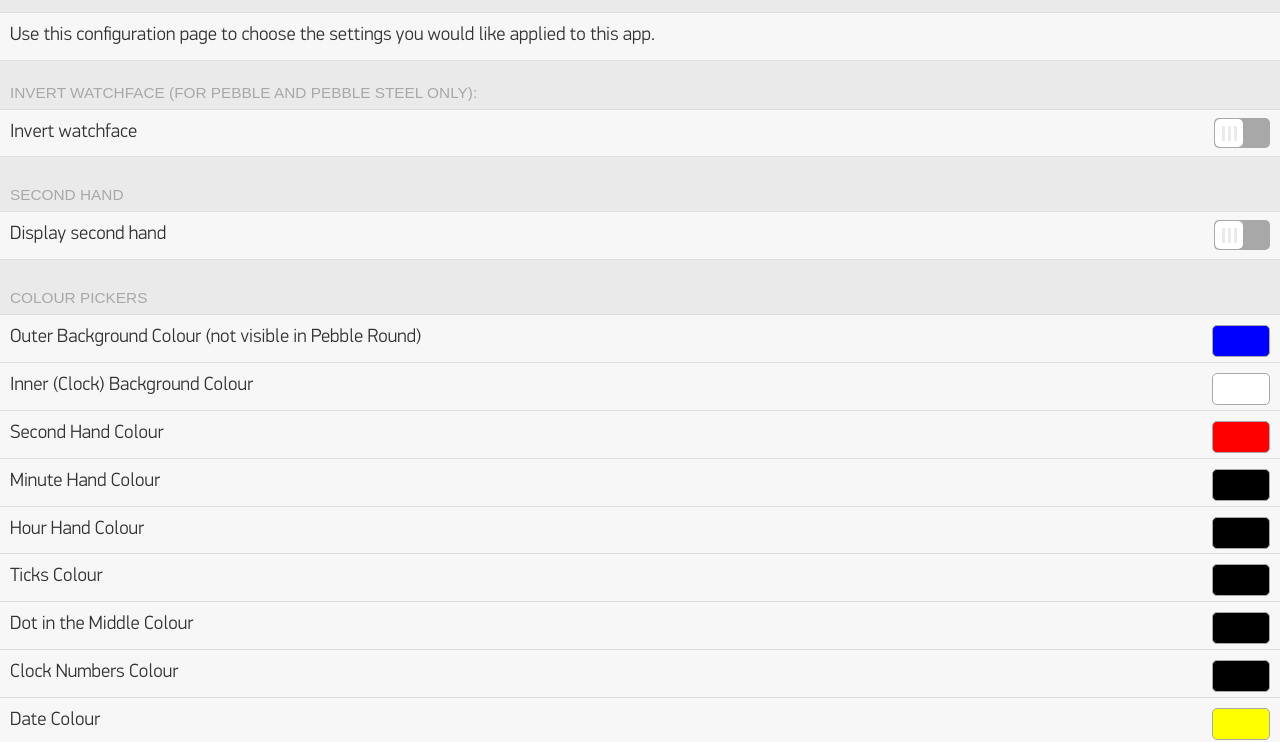
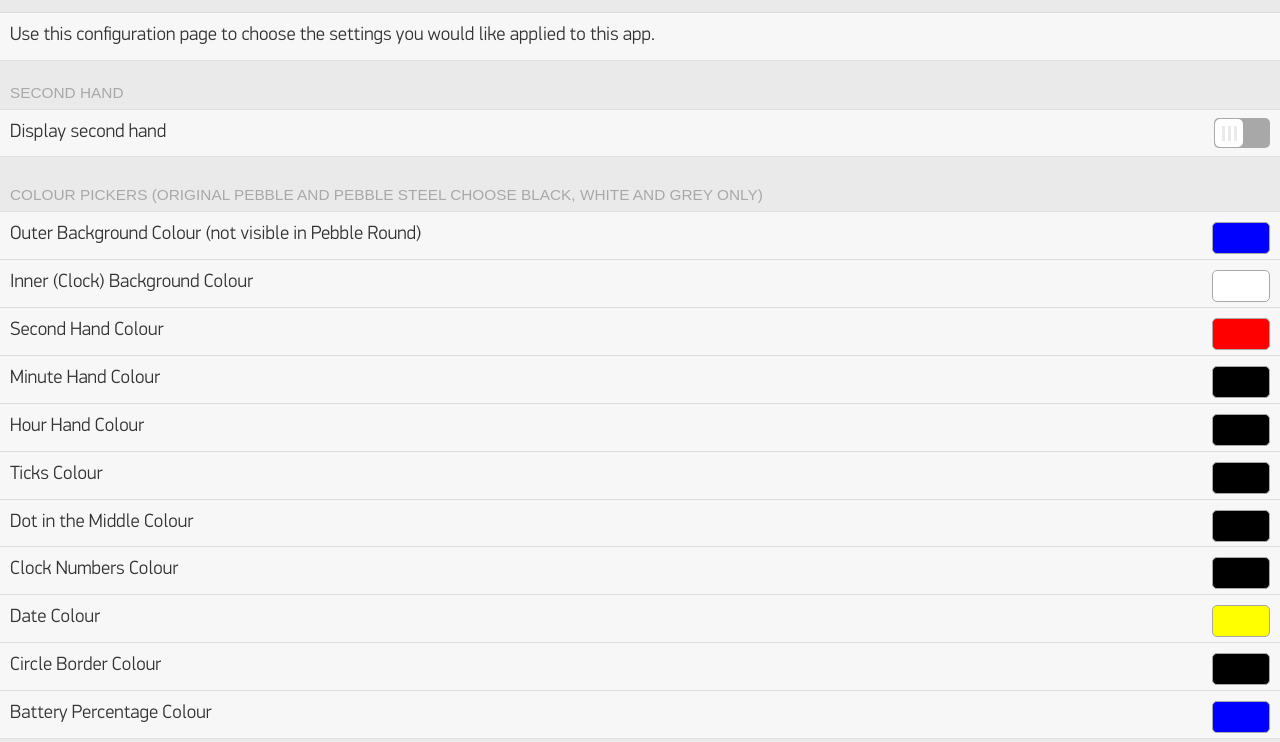
Before and after one commit to bsavarin/ClassicAnalogueClockConfiguration, a plain HTML site: page index.html in a window 1280 px wide. Shown: the part 57-799 px from the top of the page. Drawn offline with Linux system fonts and the light colour scheme.

Commit message:
Add configuration

```diff
--- a/index.html
+++ b/index.html
@@ -24,18 +24,6 @@
       </div>
     </div>
 
-    <div class="item-container">
-      <div class="item-container-header">Invert watchface (for Pebble and Pebble Steel only):</div>
-      <div class="item-container-content">
-        <label class="item">
-          Invert watchface
-		  <input id="invert_select" type="checkbox" class="item-toggle" name="toggle-1" />
-        </label>
-      </div>
-      <div class="item-container-footer">
-      </div>
-    </div>
-
 	<div class="item-container">
       <div class="item-container-header">Second Hand</div>
       <div class="item-container-content">
@@ -49,7 +37,7 @@
     </div>
 
     <div class="item-container">
-      <div class="item-container-header">Colour Pickers</div>
+      <div class="item-container-header">Colour Pickers (Original Pebble and Pebble Steel choose BLACK, WHITE and GREY only)</div>
       <div class="item-container-content">
         <label class="item">
           Outer Background Colour (not visible in Pebble Round)
```
